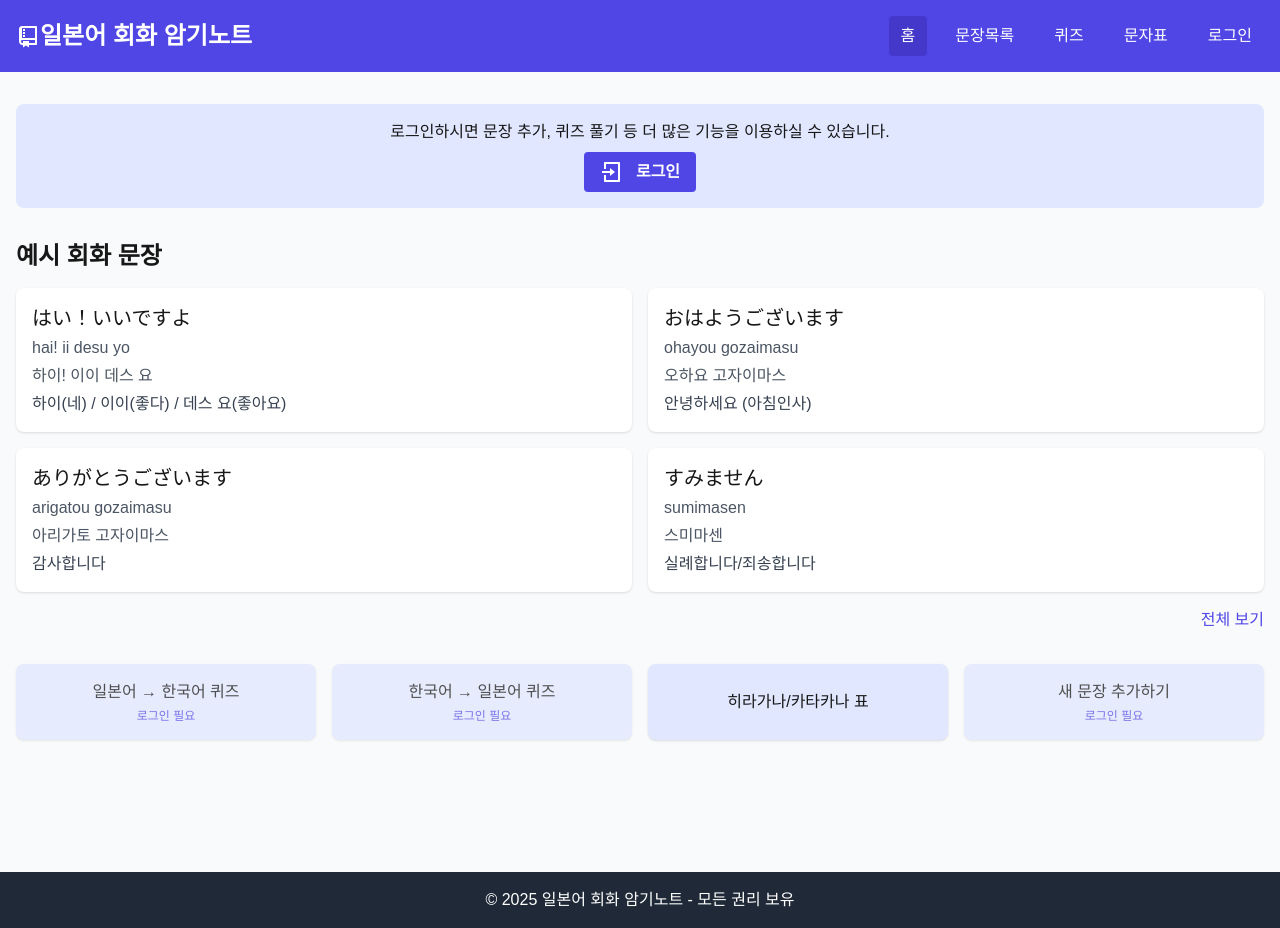
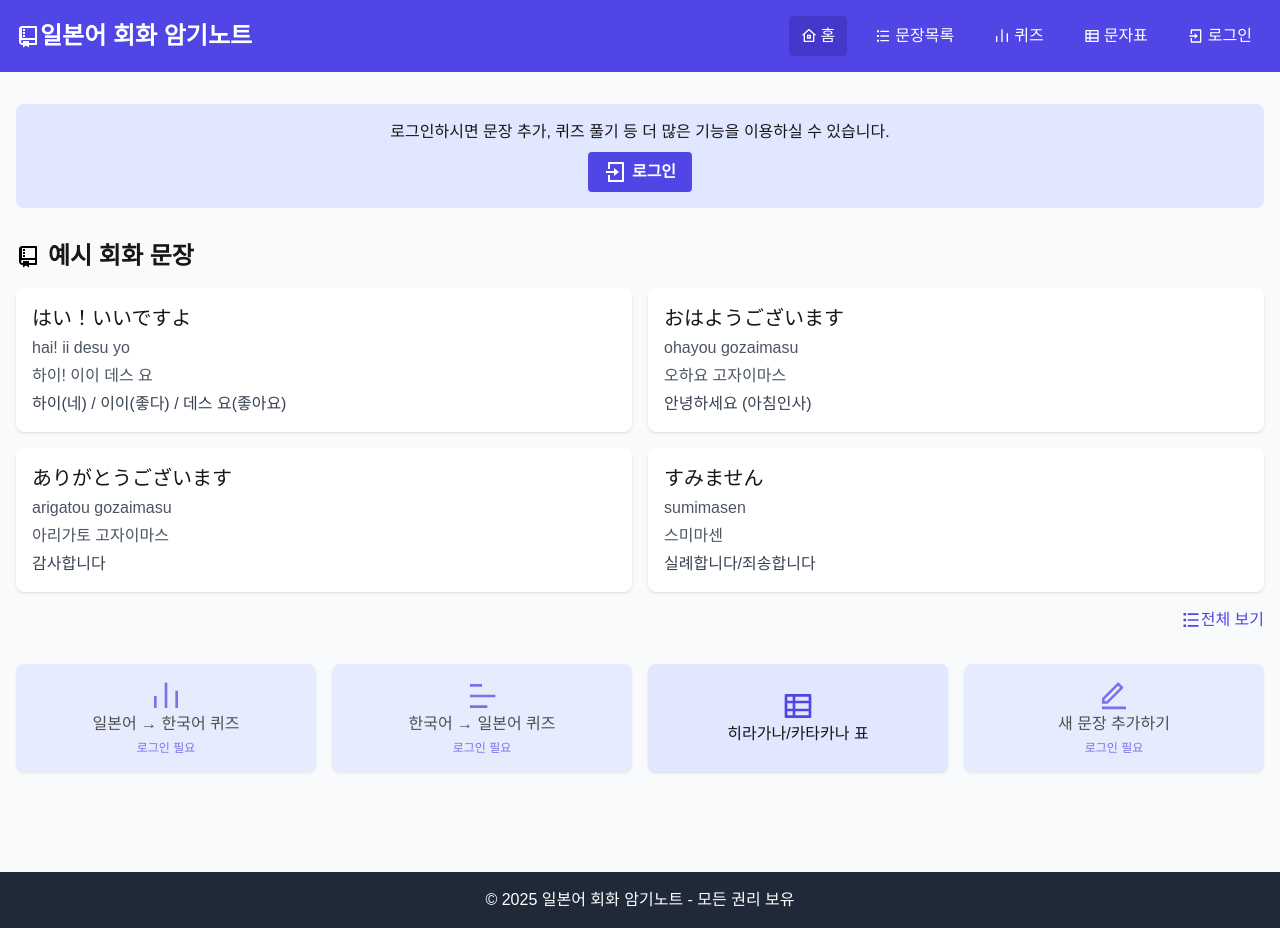
Before and after one commit to cornchiplick/minimoku, a Next.js app: page / in a window 1280 px wide. Built offline with nearby package versions, Linux system fonts and the light colour scheme.

Commit message:
Fix: icon 추가 및 적용

```diff
--- a/app/page.tsx
+++ b/app/page.tsx
@@ -4,7 +4,6 @@ import HiraKataChart from "@/components/home/HiraKataChart";
 import LoginModal from "@/components/home/LoginModal";
 import {SAMPLE_PHRASES, USER_PHRASES_EXAMPLE} from "@/constants/examples";
 import {useState} from "react";
-// import { Book, Edit, List, BarChart, AlignLeft, LogIn, LogOut, User, Home, Search, ChevronUp, ChevronDown } from 'lucide-react';
 
 export default function JapaneseWebApp() {
   const [activeTab, setActiveTab] = useState<string>("home");
@@ -48,7 +47,7 @@ export default function JapaneseWebApp() {
           <div className="mt-2 flex justify-center">
             <button
               onClick={handleLoginClick}
-              className="focus:shadow-outline inline-flex items-center gap-3 rounded bg-indigo-600 px-4 py-2 font-bold text-white hover:bg-indigo-700 focus:outline-none">
+              className="focus:shadow-outline inline-flex items-center gap-1 rounded bg-indigo-600 px-4 py-2 font-bold text-white hover:bg-indigo-700 focus:outline-none">
               <Icon name="login" size={24} color="white" />
               로그인
             </button>
@@ -57,8 +56,8 @@ export default function JapaneseWebApp() {
       )}
 
       <div className="mb-8">
-        <h2 className="mb-4 flex items-center text-2xl font-bold">
-          {/* <Book size={24} className="mr-2 text-indigo-600" />  */}
+        <h2 className="mb-4 flex items-center gap-2 text-2xl font-bold">
+          <Icon name="book" size={24} color="black" />
           {isLoggedIn ? "내 일본어 회화 문장" : "예시 회화 문장"}
         </h2>
         <div className="grid gap-4 md:grid-cols-2">
@@ -77,7 +76,7 @@ export default function JapaneseWebApp() {
           <button
             onClick={() => setActiveTab("phrases")}
             className="flex items-center text-indigo-600 hover:text-indigo-800">
-            {/* <List size={16} className="mr-1" /> */}
+            <Icon name="listcheck" size={20} color="#4f46e5" />
             전체 보기
           </button>
         </div>
@@ -87,27 +86,27 @@ export default function JapaneseWebApp() {
         <div
           onClick={() => (isLoggedIn ? setActiveTab("quiz-ja-ko") : handleLoginClick())}
           className={`flex cursor-pointer flex-col items-center justify-center rounded-lg bg-indigo-100 p-4 shadow transition-shadow hover:shadow-md ${!isLoggedIn && "opacity-75"}`}>
-          {/* <BarChart size={32} className="text-indigo-600 mb-2" /> */}
+          <Icon name="barchartver" size={32} color="#4f46e5" />
           <h3 className="text-center font-medium">일본어 → 한국어 퀴즈</h3>
           {!isLoggedIn && <span className="mt-1 text-xs text-indigo-600">로그인 필요</span>}
         </div>
         <div
           onClick={() => (isLoggedIn ? setActiveTab("quiz-ko-ja") : handleLoginClick())}
           className={`flex cursor-pointer flex-col items-center justify-center rounded-lg bg-indigo-100 p-4 shadow transition-shadow hover:shadow-md ${!isLoggedIn && "opacity-75"}`}>
-          {/* <AlignLeft size={32} className="text-indigo-600 mb-2" /> */}
+          <Icon name="barcharthor" size={32} color="#4f46e5" />
           <h3 className="text-center font-medium">한국어 → 일본어 퀴즈</h3>
           {!isLoggedIn && <span className="mt-1 text-xs text-indigo-600">로그인 필요</span>}
         </div>
         <div
           onClick={() => setActiveTab("alphabet")}
           className="flex cursor-pointer flex-col items-center justify-center rounded-lg bg-indigo-100 p-4 shadow transition-shadow hover:shadow-md">
-          {/* <Book size={32} className="text-indigo-600 mb-2" /> */}
+          <Icon name="table" size={32} color="#4f46e5" />
           <h3 className="text-center font-medium">히라가나/카타카나 표</h3>
         </div>
         <div
           onClick={handleAddPhrase}
           className={`flex cursor-pointer flex-col items-center justify-center rounded-lg bg-indigo-100 p-4 shadow transition-shadow hover:shadow-md ${!isLoggedIn && "opacity-75"}`}>
-          {/* <Edit size={32} className="text-indigo-600 mb-2" /> */}
+          <Icon name="edit" size={32} color="#4f46e5" />
           <h3 className="text-center font-medium">새 문장 추가하기</h3>
           {!isLoggedIn && <span className="mt-1 text-xs text-indigo-600">로그인 필요</span>}
         </div>
@@ -133,16 +132,16 @@ export default function JapaneseWebApp() {
           </h2>
           <div className="flex items-center space-x-2">
             <button
-              className={`rounded px-3 py-1 ${sortOrder === "newest" ? "bg-indigo-600 text-white" : "bg-gray-200 hover:bg-gray-300"}`}
+              className={`flex flex-row items-center gap-1 rounded px-3 py-1 ${sortOrder === "newest" ? "bg-indigo-600 text-white" : "bg-gray-200 hover:bg-gray-300"}`}
               onClick={() => setSortOrder("newest")}>
               최신순
-              {/* <ChevronUp size={16} className="inline" /> */}
+              <Icon name="chevronup" size={16} color="white" />
             </button>
             <button
-              className={`rounded px-3 py-1 ${sortOrder === "oldest" ? "bg-indigo-600 text-white" : "bg-gray-200 hover:bg-gray-300"}`}
+              className={`flex flex-row items-center gap-1 rounded px-3 py-1 ${sortOrder === "oldest" ? "bg-indigo-600 text-white" : "bg-gray-200 hover:bg-gray-300"}`}
               onClick={() => setSortOrder("oldest")}>
               등록순
-              {/* <ChevronDown size={16} className="inline" /> */}
+              <Icon name="chevrondown" size={16} color="black" />
             </button>
           </div>
         </div>
@@ -155,7 +154,7 @@ export default function JapaneseWebApp() {
                 placeholder="문장 검색..."
                 className="w-full rounded-lg border p-2 pl-10"
               />
-              {/* <Search size={18} className="absolute left-3 top-2.5 text-gray-400" /> */}
+              <Icon name="search" size={18} color="gray" />
             </div>
           </div>
         )}
@@ -187,8 +186,8 @@ export default function JapaneseWebApp() {
             <div className="mt-2 flex justify-center">
               <button
                 onClick={handleLoginClick}
-                className="focus:shadow-outline inline-flex items-center rounded bg-indigo-600 px-4 py-2 font-bold text-white hover:bg-indigo-700 focus:outline-none">
-                {/* <LogIn size={16} className="mr-2" /> */}
+                className="focus:shadow-outline inline-flex items-center gap-1 rounded bg-indigo-600 px-4 py-2 font-bold text-white hover:bg-indigo-700 focus:outline-none">
+                <Icon name="login" size={16} color="white" />
                 로그인
               </button>
             </div>
@@ -214,8 +213,8 @@ export default function JapaneseWebApp() {
                 <p className="mb-4">이 기능을 사용하려면 로그인이 필요합니다.</p>
                 <button
                   onClick={handleLoginClick}
-                  className="focus:shadow-outline inline-flex items-center rounded bg-indigo-600 px-4 py-2 font-bold text-white hover:bg-indigo-700 focus:outline-none">
-                  {/* <LogIn size={16} className="mr-2" /> */}
+                  className="focus:shadow-outline inline-flex items-center gap-1 rounded bg-indigo-600 px-4 py-2 font-bold text-white hover:bg-indigo-700 focus:outline-none">
+                  <Icon name="login" size={16} color="white" />
                   로그인
                 </button>
               </div>
@@ -243,39 +242,39 @@ export default function JapaneseWebApp() {
           <div className="mt-4 flex items-center space-x-4 md:mt-0">
             <button
               onClick={() => setActiveTab("home")}
-              className={`flex items-center rounded px-3 py-2 hover:bg-indigo-700 ${activeTab === "home" ? "bg-indigo-700" : ""}`}>
-              {/* <Home size={16} className="mr-1" /> */}홈
+              className={`flex items-center gap-1 rounded px-3 py-2 hover:bg-indigo-700 ${activeTab === "home" ? "bg-indigo-700" : ""}`}>
+              <Icon name="home" size={16} color="white" />홈
             </button>
             <button
               onClick={() => setActiveTab("phrases")}
-              className={`flex items-center rounded px-3 py-2 hover:bg-indigo-700 ${activeTab === "phrases" ? "bg-indigo-700" : ""}`}>
-              {/* <List size={16} className="mr-1" /> */}
+              className={`flex items-center gap-1 rounded px-3 py-2 hover:bg-indigo-700 ${activeTab === "phrases" ? "bg-indigo-700" : ""}`}>
+              <Icon name="listcheck" size={16} color="white" />
               문장목록
             </button>
             <button
               onClick={() => (isLoggedIn ? setActiveTab("quiz-ja-ko") : handleLoginClick())}
-              className={`flex items-center rounded px-3 py-2 hover:bg-indigo-700 ${activeTab === "quiz-ja-ko" ? "bg-indigo-700" : ""}`}>
-              {/* <BarChart size={16} className="mr-1" /> */}
+              className={`flex items-center gap-1 rounded px-3 py-2 hover:bg-indigo-700 ${activeTab === "quiz-ja-ko" ? "bg-indigo-700" : ""}`}>
+              <Icon name="barchartver" size={16} color="white" />
               퀴즈
             </button>
             <button
               onClick={() => setActiveTab("alphabet")}
-              className={`flex items-center rounded px-3 py-2 hover:bg-indigo-700 ${activeTab === "alphabet" ? "bg-indigo-700" : ""}`}>
-              {/* <AlignLeft size={16} className="mr-1" /> */}
+              className={`flex items-center gap-1 rounded px-3 py-2 hover:bg-indigo-700 ${activeTab === "alphabet" ? "bg-indigo-700" : ""}`}>
+              <Icon name="table" size={16} color="white" />
               문자표
             </button>
             {isLoggedIn ? (
               <button
                 onClick={handleLogout}
-                className="flex items-center rounded px-3 py-2 hover:bg-indigo-700">
-                {/* <LogOut size={16} className="mr-1" /> */}
+                className="flex items-center gap-1 rounded px-3 py-2 hover:bg-indigo-700">
+                <Icon name="logout" size={16} color="white" />
                 로그아웃
               </button>
             ) : (
               <button
                 onClick={handleLoginClick}
-                className="flex items-center rounded px-3 py-2 hover:bg-indigo-700">
-                {/* <LogIn size={16} className="mr-1" /> */}
+                className="flex items-center gap-1 rounded px-3 py-2 hover:bg-indigo-700">
+                <Icon name="login" size={16} color="white" />
                 로그인
               </button>
             )}
--- a/components/common/Icon.tsx
+++ b/components/common/Icon.tsx
@@ -12,7 +12,7 @@ const Icon = ({name, size = 24, color = "black", bgColor, rx}: IconPropType) =>
   const icon = ICONS[name];
 
   // 사이즈 동적 조절
-  const scale = size >= 28 ? size / 28 : 1;
+  // const scale = size >= 28 ? size / 28 : 1;
 
   return (
     <svg
@@ -23,7 +23,8 @@ const Icon = ({name, size = 24, color = "black", bgColor, rx}: IconPropType) =>
       xmlns="http://www.w3.org/2000/svg"
       className="flex items-center justify-center">
       {bgColor && <rect width={size} height={size} rx={rx} fill={bgColor} />}
-      <g transform={`scale(${scale})`}>
+      {/* <g transform={`scale(${scale})`}> */}
+      <g transform={`scale(${size / 24})`}>
         <path fillRule="evenodd" clipRule="evenodd" d={icon} fill={color} />
       </g>
     </svg>
```
Also changed, not shown: constants/icons.ts (+20 -0 lines).
